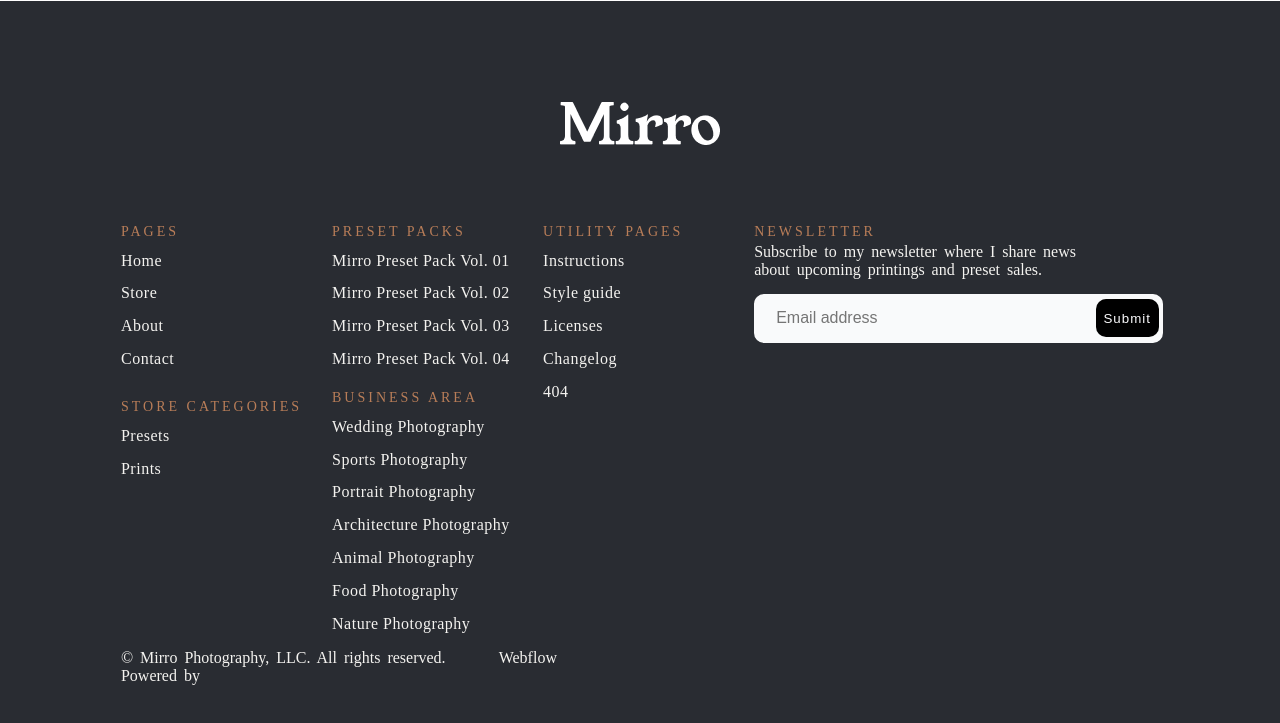
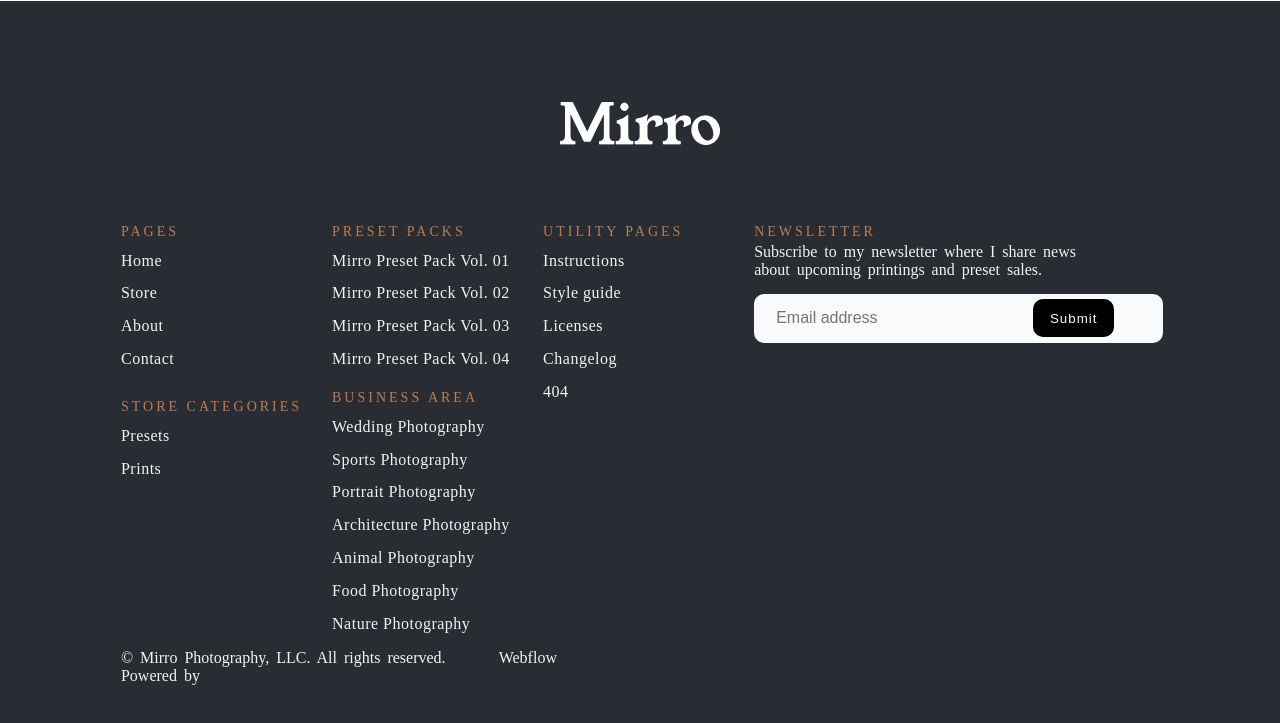
Before and after one commit to OneMight/Lab-5, a plain HTML site: page index.html in a window 1280 px wide. Shown: the part 3765-4488 px from the top of the page. Drawn offline with Linux system fonts and the light colour scheme.

Commit message:
fix: position button

```diff
--- a/styles.css
+++ b/styles.css
@@ -504,7 +504,7 @@ footer{
 input[type="input"] {
     border:none;
     outline: none;
-    width: 75%;
+    width: 60%;
     height: 80%;
     background-color: #F9FAFB;
     color: #292C32;
@@ -515,8 +515,8 @@ input[type="input"] {
 }
 
 input[type="submit"]{
-    margin-left: 10px;
-    width: 15.5%;
+    margin-left: 2%;
+    width: 20%;
     height: 85%;
     border-radius: 10px;
     border: none;
@@ -528,7 +528,8 @@ input[type="submit"]{
 
 input[type="submit"]:hover{
     cursor: pointer;
-    width: 70px;
+    width: 65px;
+
     background-color:antiquewhite;
     color:#000000;
 }
```
